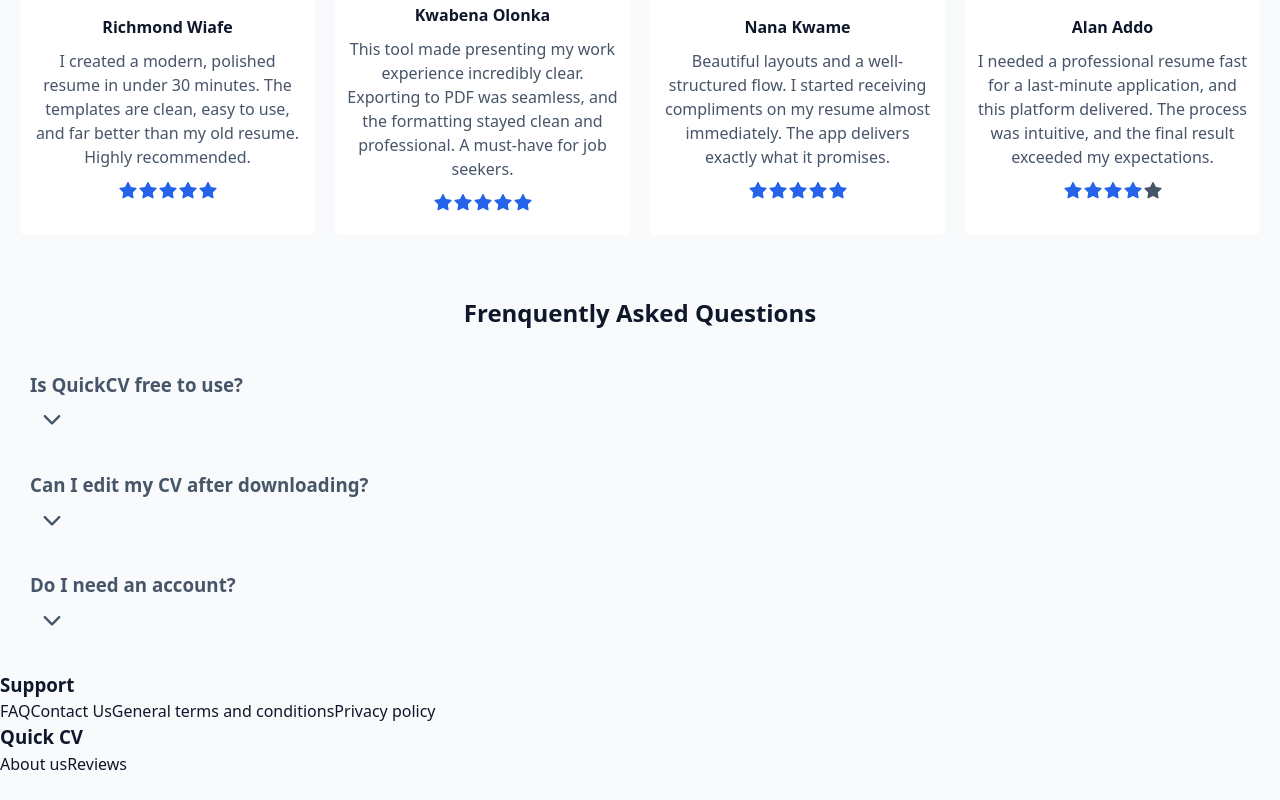
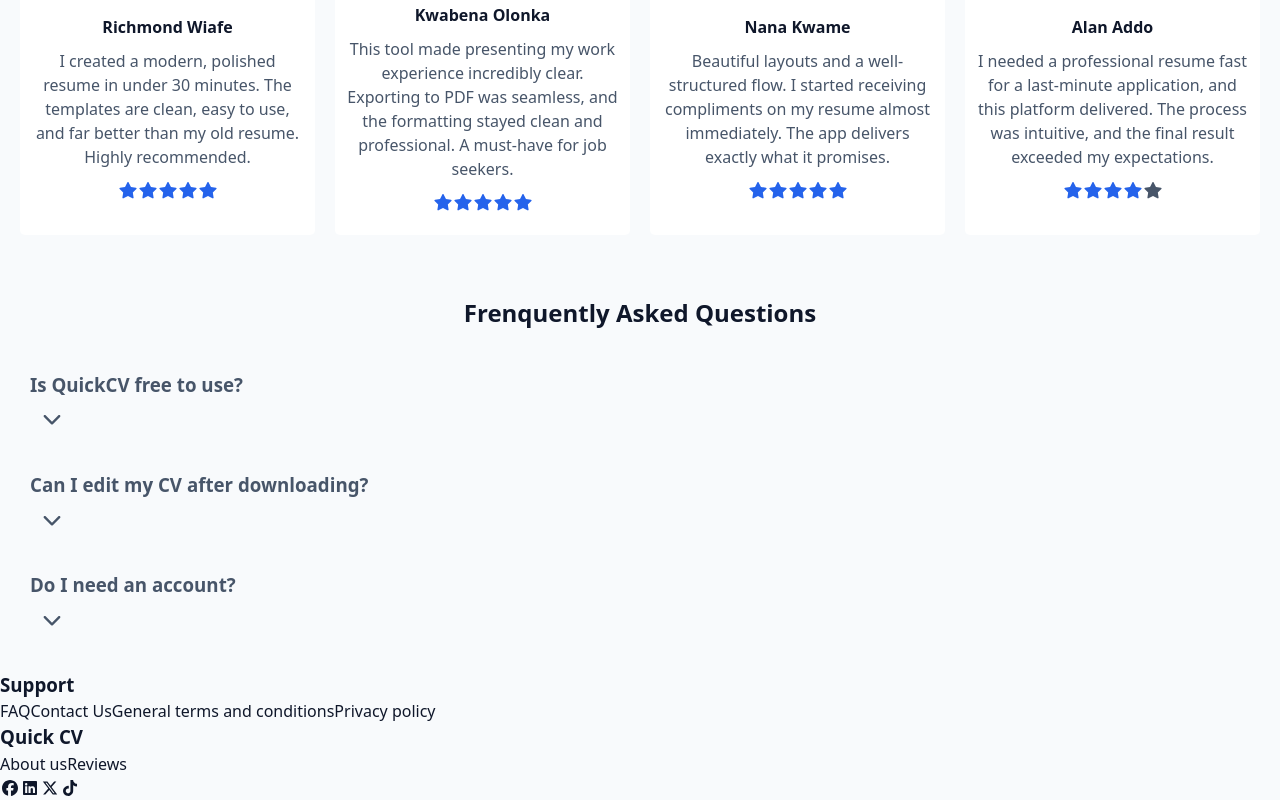
Before and after one commit to 4wiafe/cv-builder, a React (Vite) app in the folder cv-application/: page / in a window 1280 px wide. Shown: the part 2022-2822 px from the top of the page. Before the commit the page ends 2798 px from the top, so only its background shows below. Built offline with nearby package versions, Linux system fonts and the light colour scheme.

Commit message:
Add social media icons

```diff
--- a/cv-application/package.json
+++ b/cv-application/package.json
@@ -11,6 +11,7 @@
   },
   "dependencies": {
     "@fortawesome/fontawesome-svg-core": "^7.1.0",
+    "@fortawesome/free-brands-svg-icons": "^7.1.0",
     "@fortawesome/free-regular-svg-icons": "^7.1.0",
     "@fortawesome/free-solid-svg-icons": "^7.1.0",
     "@fortawesome/react-fontawesome": "^3.1.1",
--- a/cv-application/src/pages/LandingPage/Footer.jsx
+++ b/cv-application/src/pages/LandingPage/Footer.jsx
@@ -1,3 +1,6 @@
+import { FontAwesomeIcon } from "@fortawesome/react-fontawesome";
+import { faFacebook, faLinkedin, faXTwitter, faTiktok } from "@fortawesome/free-brands-svg-icons";
+
 export default function Footer() {
   return (
     <footer>
@@ -14,6 +17,13 @@ export default function Footer() {
         <a href="#">About us</a>
         <a href="#">Reviews</a>
       </div>
+
+      <div className="socials-container">
+        <span><FontAwesomeIcon icon={faFacebook} /></span>
+        <span><FontAwesomeIcon icon={faLinkedin} /></span>
+        <span><FontAwesomeIcon icon={faXTwitter} /></span>
+        <span><FontAwesomeIcon icon={faTiktok} /></span>
+      </div>
     </footer>
   );
 }
```
Also changed, not shown: 1 other file (tests, documents, lock files or other folders).
